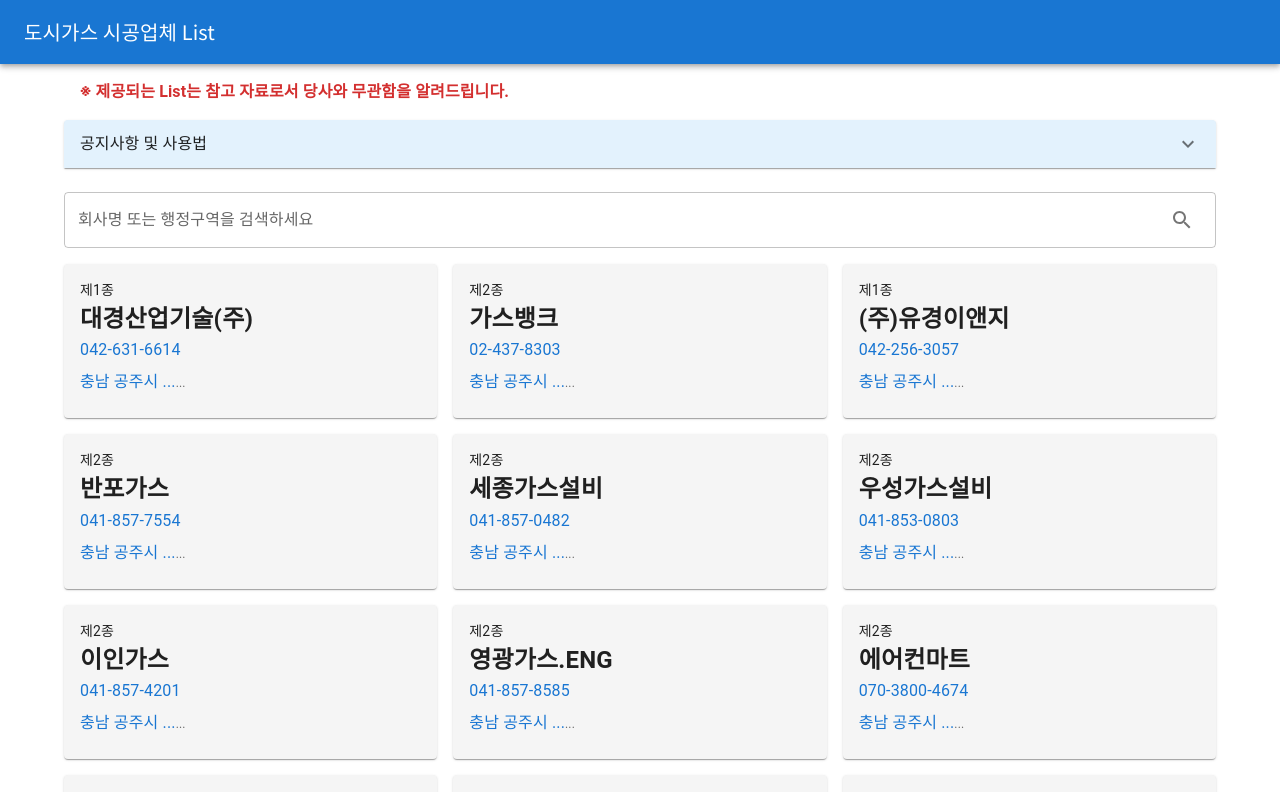
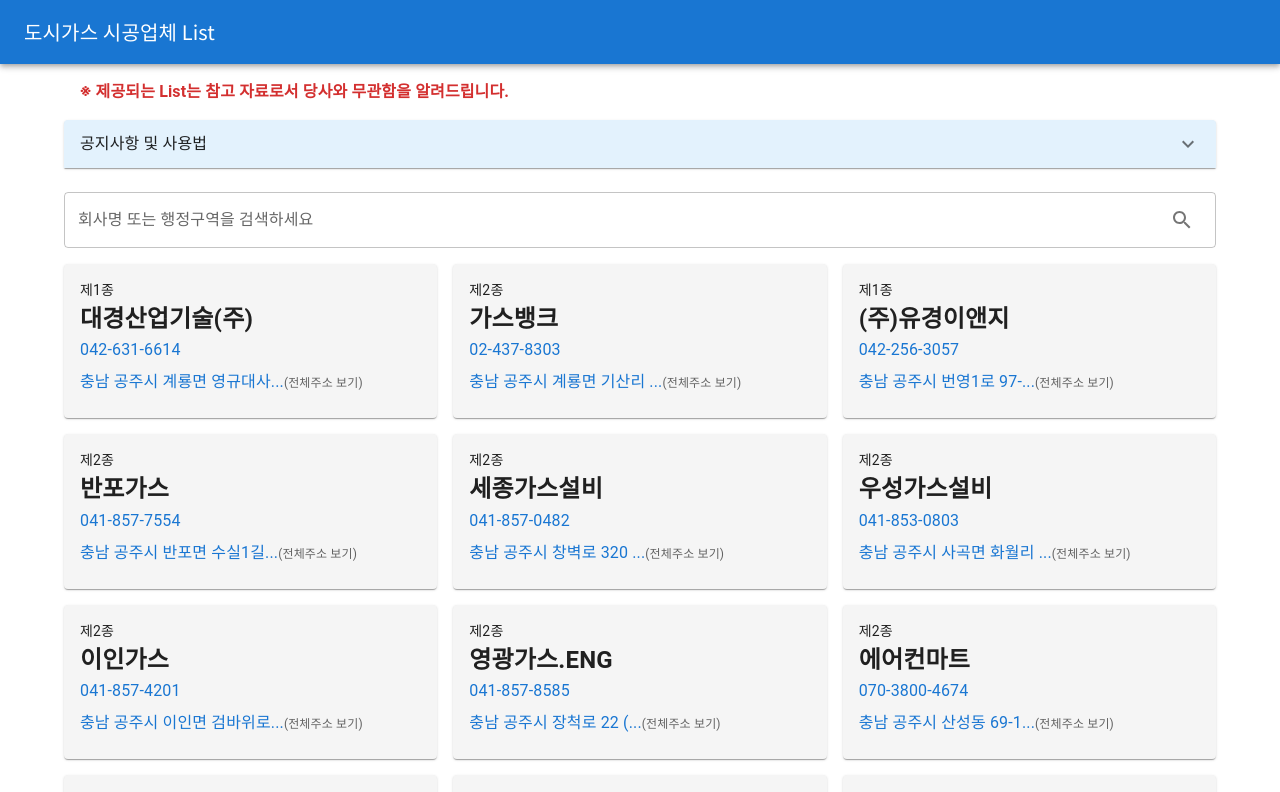
Before and after one commit to gard2np/info, a React (Create React App) app: page / in a window 1280 px wide. Shown: the top 792 px of the page. Built offline with nearby package versions, Linux system fonts and the light colour scheme.

Commit message:
Initial commit with updated axios URL

```diff
--- a/src/App.tsx
+++ b/src/App.tsx
@@ -121,11 +121,11 @@ const App: React.FC = () => {
   };
 
   const renderRegion = (region: string) => {
-    const shortRegion = region.length > 7 ? `${region.substring(0, 7)}...` : region;
+    const shortRegion = region.length > 15 ? `${region.substring(0, 15)}...` : region;
     return (
       <AddressText onClick={() => handleClickOpen(region)}>
         {shortRegion}
-        {region.length > 7 && <ShortRegionText>...</ShortRegionText>}
+        {region.length > 15 && <ShortRegionText>(전체주소 보기)</ShortRegionText>}
       </AddressText>
     );
   };
```
